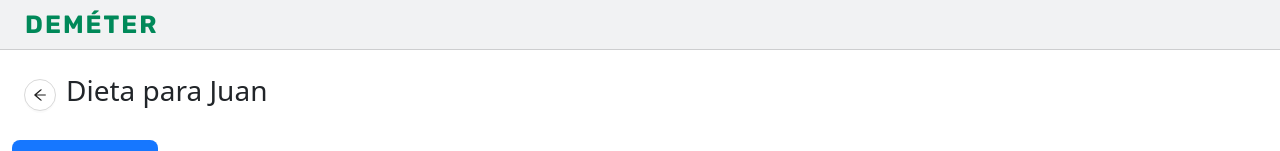
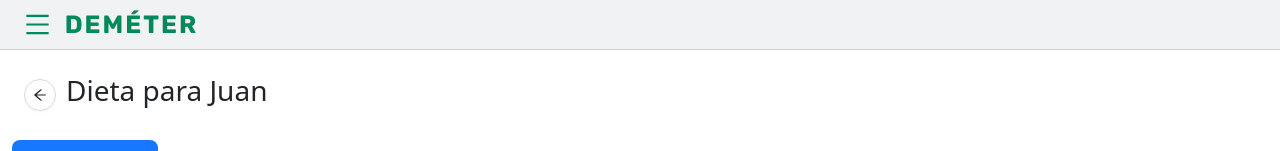
Before and after one commit to dixtinox/Code-Rolls-Talent-Land-2023, a React (Create React App) app in the folder FrontEND/code-rolls/: page /planes/1 in a window 1280 px wide. Shown: the top 151 px of the page. Built offline with nearby package versions, Linux system fonts and the light colour scheme.

Commit message:
fix: corrections on sidebar

```diff
--- a/FrontEND/code-rolls/src/App.css
+++ b/FrontEND/code-rolls/src/App.css
@@ -25,6 +25,8 @@
   font-weight: 800;
   letter-spacing: 2px;
   color: #008959;
+  display: flex;
+  align-items: center;
 }
 
 .AppFooter{
--- a/FrontEND/code-rolls/src/components/Header.js
+++ b/FrontEND/code-rolls/src/components/Header.js
@@ -1,58 +1,67 @@
-import React, { useState } from 'react'
-import { Menu, Drawer } from 'antd'
-import { MenuOutlined } from '@ant-design/icons'
-import { useNavigate } from 'react-router-dom'
+import React, { useState } from "react";
+import { Menu, Drawer } from "antd";
+import { MenuOutlined } from "@ant-design/icons";
+import { useNavigate } from "react-router-dom";
+import { DashboardOutlined, UserOutlined, BookOutlined } from "@ant-design/icons";
 
 const AppHeader = () => {
   const [openMenu, setopenMenu] = useState(false);
   return (
-    <div className='AppHeader'>
-      <input type='button' onClick={() => setopenMenu(true)} value='DEMÉTER' className='logoDemeter'/>
+    <div className="AppHeader">
+      <button
+        className="logoDemeter"
+        onClick={() => setopenMenu(true)}
+      >
+        <MenuOutlined/>  &nbsp; DEMÉTER
+      </button>
 
-      <div className='SideBar'>
+      <div className="SideBar">
         <Drawer
           width={300}
-        bodyStyle={{margin: 0, padding: 0}}
+          bodyStyle={{ margin: 0, padding: 0 }}
           open={openMenu}
           closable={false}
-        placement='left'
-        onClose={() =>
-        setopenMenu(false)}
+          placement="left"
+          title="DEMÉTER"
+          onClose={() => setopenMenu(false)}
         >
-          <Dash />
+          <Dash setopenMenu= {setopenMenu}/>
         </Drawer>
       </div>
+    </div>
+  );
+};
 
-    </div>
-  )
-}
-
-function Dash(){
-  const navigate = useNavigate()
-  return(
+function Dash(props) {
+const {setopenMenu} = props
+  const navigate = useNavigate();
+  return (
     <Menu
-      style={{ border: 'none', padding: '20px 5px', margin: 0}}
-        className='dash--menu'
+      style={{ border: "none", padding: "20px 5px", margin: 0 }}
+      className="dash--menu"
       onClick={(item) => {
         navigate(item.key);
+        setopenMenu(false);
       }}
       items={[
         {
           label: "Dashboard",
-          key: "/"
+          key: "/",
+          icon: <DashboardOutlined />
         },
         {
           label: "Usuario",
-          key: "/user"
+          key: "/user",
+          icon: <UserOutlined />
         },
         {
           label: "Planes Alimenticios",
-          key: "/planes"
+          key: "/planes",
+          icon: <BookOutlined />
         },
-      ]}>
-    </Menu>
-  )
-
+      ]}
+    ></Menu>
+  );
 }
 
-export default AppHeader
+export default AppHeader;
--- a/FrontEND/code-rolls/src/components/Pages/Planes.js
+++ b/FrontEND/code-rolls/src/components/Pages/Planes.js
@@ -2,7 +2,7 @@ import React from "react";
 import Plan from "../components-Planes/Plan";
 import "bootstrap/dist/css/bootstrap.css";
 import data from "../components-Planes/data";
-import { Button, Card } from "antd";
+import { Button } from "antd";
 
 /*<Plan nombre={cosa.title} tipo={cosa.tipo} autor={cosa.autor} tinte={cosa.tinte}/>*/
 
--- a/FrontEND/code-rolls/src/components/components-Planes/Plan.js
+++ b/FrontEND/code-rolls/src/components/components-Planes/Plan.js
@@ -1,7 +1,6 @@
 import React from "react";
 import "bootstrap/dist/css/bootstrap.css";
 import { Card, Popover, Button } from "antd";
-import { BoldOutlined } from "@ant-design/icons";
 import { useNavigate } from "react-router-dom";
 import { getColorsCard } from "./utils"
 
```
Lines whose indentation alone changed are shown as unchanged.
